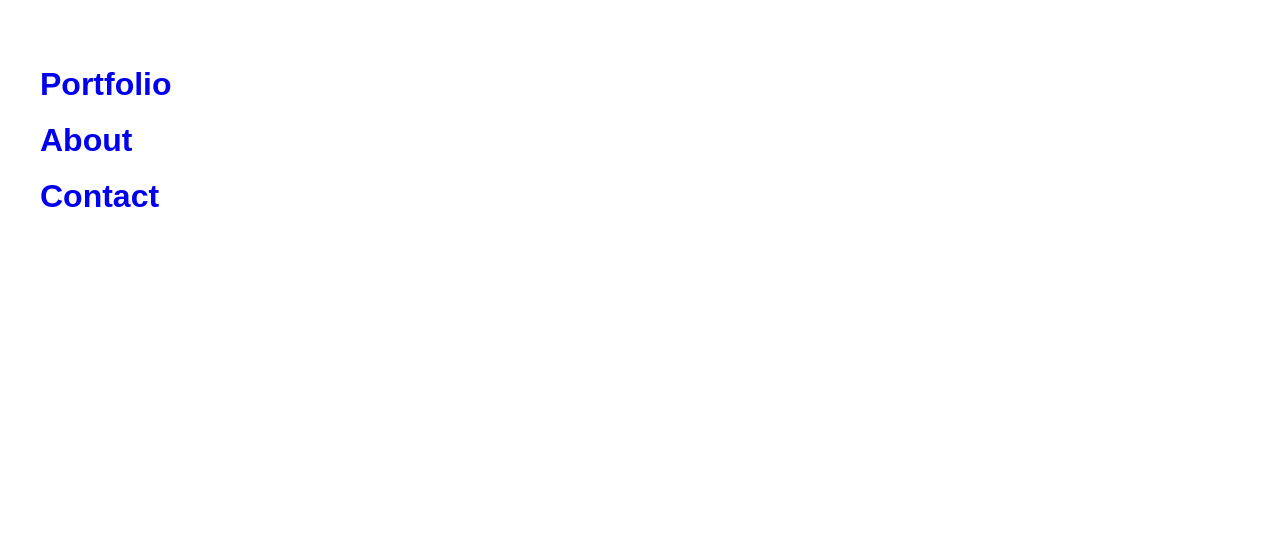
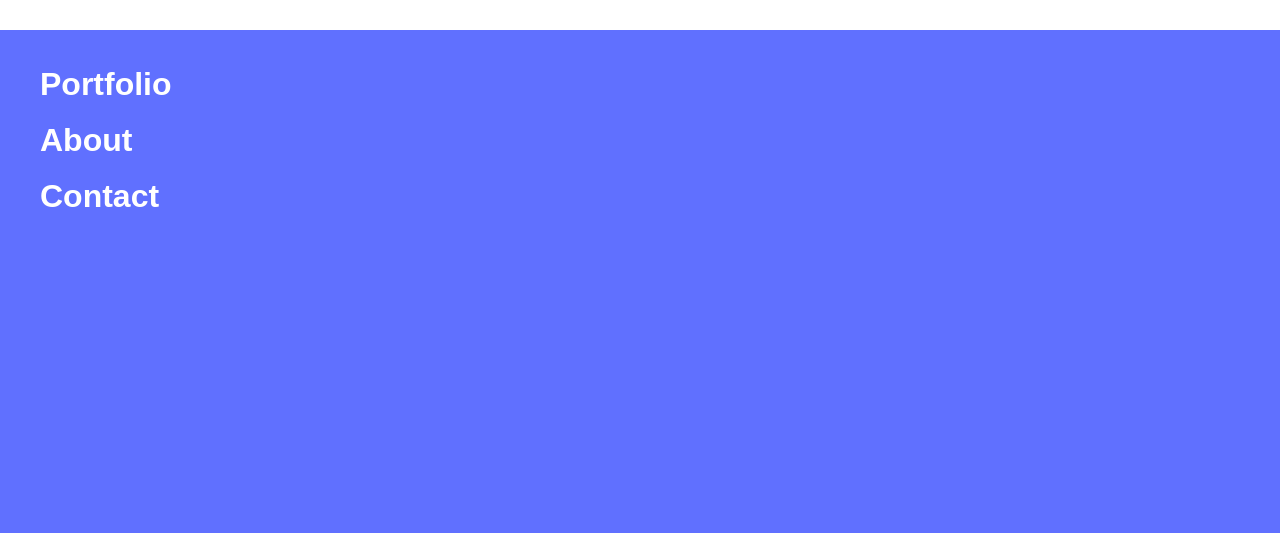
Before and after one commit to fezzopro/portfolio-mobile-first, a plain HTML site: page index.html in a window 1280 px wide. Both pictures are taken after a click on the link "Portfolio". Shown: the top 533 px of the page. Drawn offline with Linux system fonts and the light colour scheme.

Commit message:
add clicked to menu ancors and background change

```diff
--- a/index.html
+++ b/index.html
@@ -20,9 +20,9 @@
         <div class="icons nav-elements burger">
           <img src="assets/images/Icons/Union.png" alt="Menu Icon">
           <ul>
-            <li><a href="#">Portfolio</a></li>
-            <li><a href="#">About</a></li>
-            <li><a href="#">Contact</a></li>
+            <li ><a class="menu-icon" href="#">Portfolio</a></li>
+            <li ><a class="menu-icon" href="#">About</a></li>
+            <li ><a class="menu-icon" href="#">Contact</a></li>
           </ul>
         </div>
       </nav>
--- a/main.js
+++ b/main.js
@@ -3,6 +3,8 @@ let humbergMenu = document.querySelector('.burger');
 const mobileMenu = document.querySelector('.burger > ul');
 const logo = document.querySelector('.logo-placeholder');
 const burger = document.querySelector('.burger');
+const text = document.querySelectorAll('.menu-icon');
+
 
 humbergMenu.addEventListener('click', ()=>{
   mobileMenu.style.display ='flex';
@@ -20,6 +22,18 @@ humbergMenu.addEventListener('click', ()=>{
   humbergMenu.style['padding-bottom'] = '100px';
   humbergMenu.style['width'] = '-webkit-fill-available';
   humbergMenu.style['height'] = '100%';
+  for (let i = 0; i < text.length; i++) {
+    text[i].style.color = 'white';
+    text[i].addEventListener('click',function() {
+      humbergMenu.style.display= 'none';
+      console.log('link clicked');
+          });
+  }
+  burger.style['right'] = '0';
 
-  burger.style['right'] = '0';
+  humbergMenu.style.background = '#6070FF' ;
+  text.style['color'] = 'white';
+  humbergMenu.style.opacity = '90%';
+  humbergMenu.style.blend = 'Multiply';
+
 });
```
